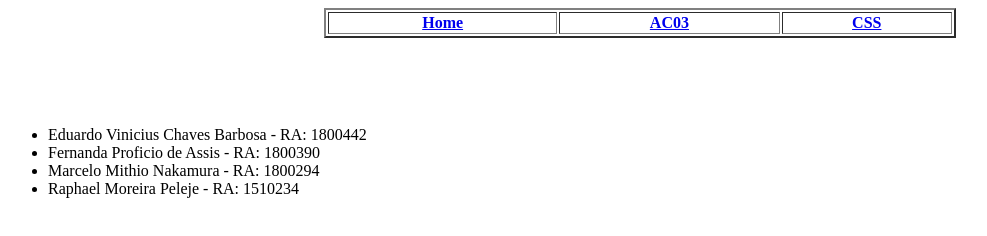
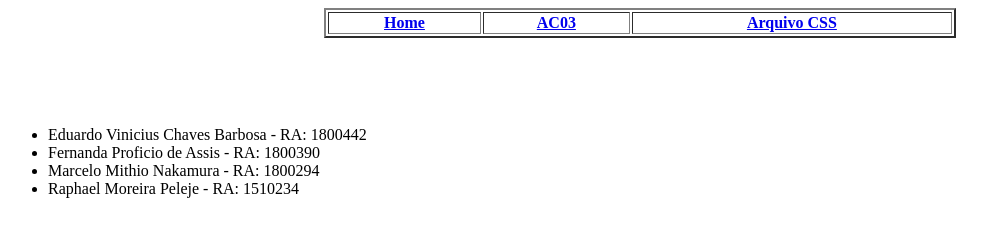
Before and after one commit to edwardvini123/edwardvini123.github.io, a plain HTML site: page index.html in a window 1280 px wide. Shown: the whole page, without its empty margins (0-987 px from the left). Drawn offline with Linux system fonts and the light colour scheme.

Commit message:
Update index.html

```diff
--- a/index.html
+++ b/index.html
@@ -9,7 +9,7 @@
 		<tr>
 			<th><a href="index.html">Home</a></th>
            		<th><a href="ac3.html">AC03</a></th>
-            		<th><a href="estilo1.css">CSS</a></th>
+            		<th><a href="estilo1.css"> Arquivo CSS</a></th>
 		</tr>
 	</table>
 	</br>
```
